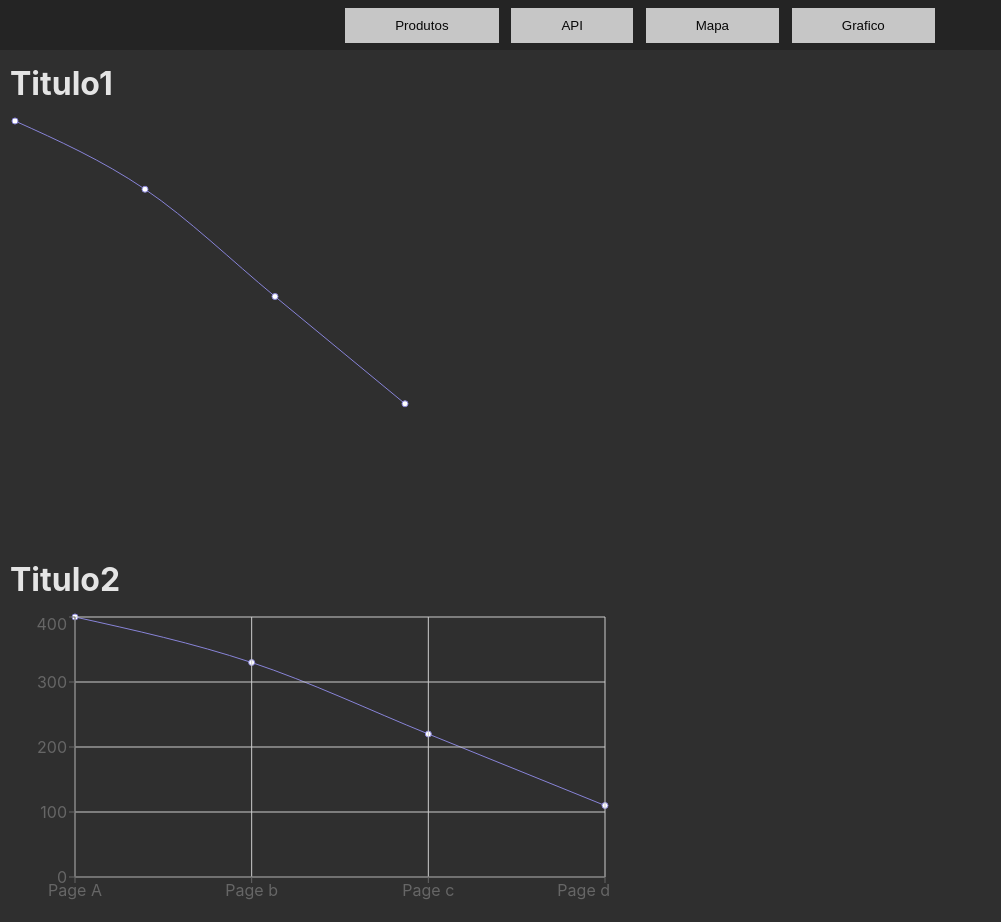
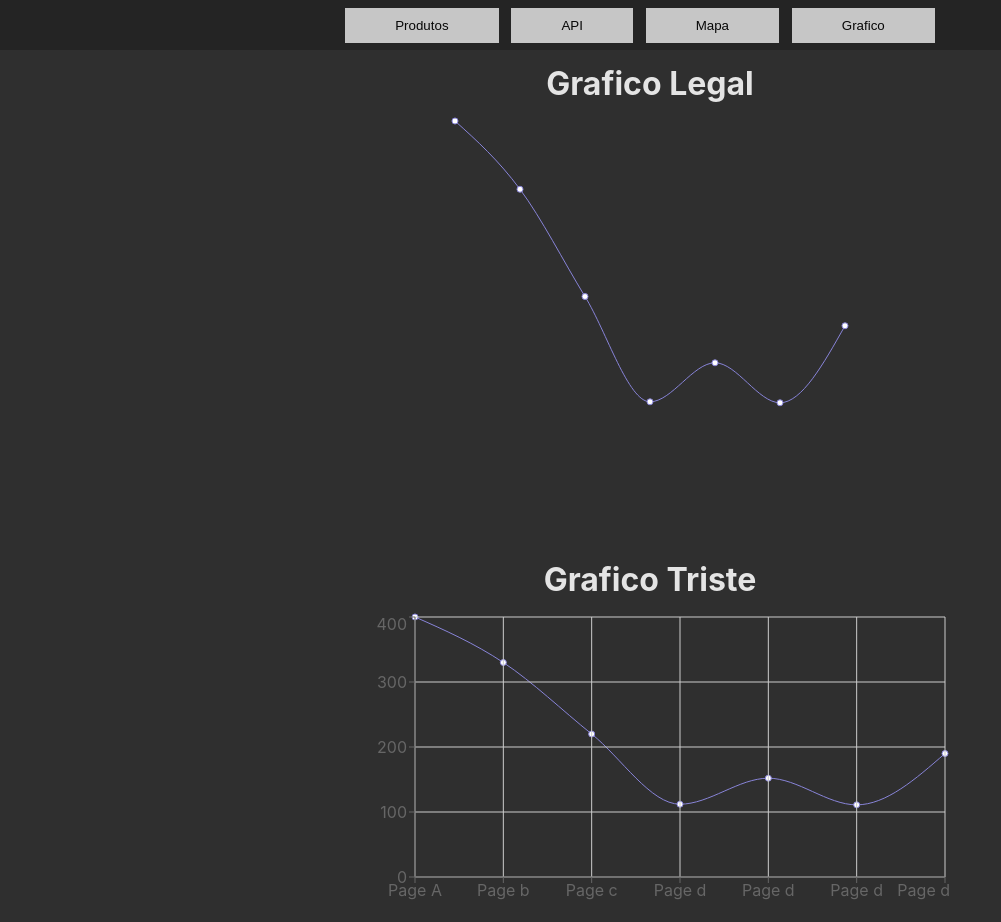
Before and after one commit to JuanoneD/bosch-apt4-man, a React (Vite) app: page /Graph in a window 1280 px wide. Shown: the whole page, without its empty margins (0-1001 px from the left). Built offline with nearby package versions, Linux system fonts and the light colour scheme; some icons are missing.

Commit message:
Estilização

```diff
--- a/src/App.module.css
+++ b/src/App.module.css
@@ -16,7 +16,7 @@
   height: auto;
   display: flex;
   flex-direction: column;
-  align-items: left;
+  align-items: center;
   justify-content: center;
   gap: 1vh;
   padding: 10px;
@@ -46,6 +46,10 @@
   display: flex;
   flex-direction: column;
   align-items: center;
+  height: 370px;
+  border-radius: 20px;
+  justify-content: space-around;
+  align-items: center;
 }
 
 .redBall{
--- a/src/Graph.jsx
+++ b/src/Graph.jsx
@@ -3,7 +3,10 @@ import App from './App';
 const data = [{name: 'Page A', uv: 400, pv: 2400, amt: 2400},
     {name: 'Page b', uv: 330, pv: 2000, amt: 2000},
     {name: 'Page c', uv: 220, pv: 2000, amt: 2000},
-    {name: 'Page d', uv: 110, pv: 2000, amt: 2000},
+    {name: 'Page d', uv: 112, pv: 2000, amt: 2000},
+    {name: 'Page d', uv: 152, pv: 2000, amt: 2000},
+    {name: 'Page d', uv: 111, pv: 2000, amt: 2000},
+    {name: 'Page d', uv: 190, pv: 2000, amt: 2000},
 ];
 import style from './App.module.css'
 
@@ -13,12 +16,12 @@ export const Graph1 = () => {
     <>
         <App/>
     <div className={style.wrapPage}>
-        <h1>Titulo1</h1>
+        <h1>Grafico Legal</h1>
         <LineChart width={400} height={400} data={data}>
             <Line type="monotone" dataKey="uv" stroke="#8884d8" />
         </LineChart>
       <br/>
-        <h1>Titulo2</h1>
+        <h1>Grafico Triste</h1>
       <LineChart width={600} height={300} data={data}>
         <Line type="monotone" dataKey="uv" stroke="#8884d8" />
         <CartesianGrid stroke="#ccc" />
--- a/src/Maps.jsx
+++ b/src/Maps.jsx
@@ -11,7 +11,7 @@ export const Maps = () => {
         <>
         <App/>
         <div className={style.wrapPage}>
-        <MapContainer center={position} zoom={15} scrollWheelZoom={true} style={{width: "100%", height: "700px"}}>
+        <MapContainer center={position} zoom={15} scrollWheelZoom={true} style={{width: "100%", height: "870px"}}>
         <TileLayer
           attribution='&copy; <a href="https://www.openstreetmap.org/copyright">OpenStreetMap</a> contributors'
           url="https://{s}.tile.openstreetmap.org/{z}/{x}/{y}.png"
--- a/src/Products.jsx
+++ b/src/Products.jsx
@@ -8,7 +8,7 @@ export const Products = () => {
      <>
       <App/>
       <div className={style.wrapPage}>
-          <h2>Showroom de produtos</h2>
+          <h1>Showroom de produtos</h1>
             <div className={style.wrapPageRow}>
             {produtos.map((item) => {
               return(
--- a/src/RIckAndMorty.jsx
+++ b/src/RIckAndMorty.jsx
@@ -47,7 +47,7 @@ useEffect(() => {
         <App/>
         {modal !== undefined && <Modal data={data[modal]} close={() => setModal()}/>}
         <div className={style.wrapPage}>
-        <h2>Rick and Morty API</h2>
+        <h1>Rick and Morty API</h1>
           <div>
              <input type="number" placeholder="1/43" value={page} onChange={(event) => setPage(event.target.value)}/>
           </div>
--- a/src/components/modal.jsx
+++ b/src/components/modal.jsx
@@ -6,7 +6,7 @@ const ModalInfo = (props) => {
     return(
         <Draggable>
             <div style={{position:'absolute',zIndex:'22'}}>
-            <Card2 name={props.data.name} status={props.data.status} species={props.data.species} type={props.data.type} gender ={props.data.gender} image={props.data.image}/>
+            <Card2 name={props.data.name} status={props.close} species={props.data.species} type={props.data.type} gender ={props.data.gender} image={props.data.image}/>
             <button onClick={props.close} style={{width:'100%'}}>&#128473;</button>
             </div>
         </Draggable>
```
